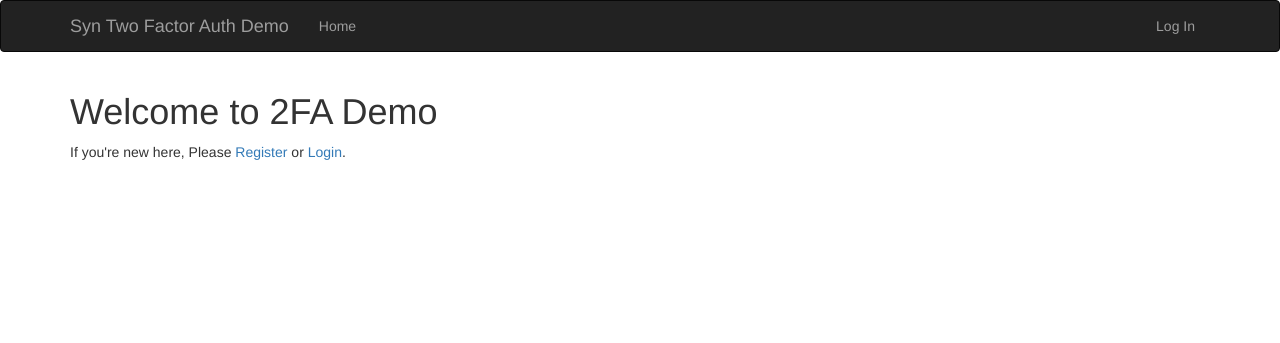
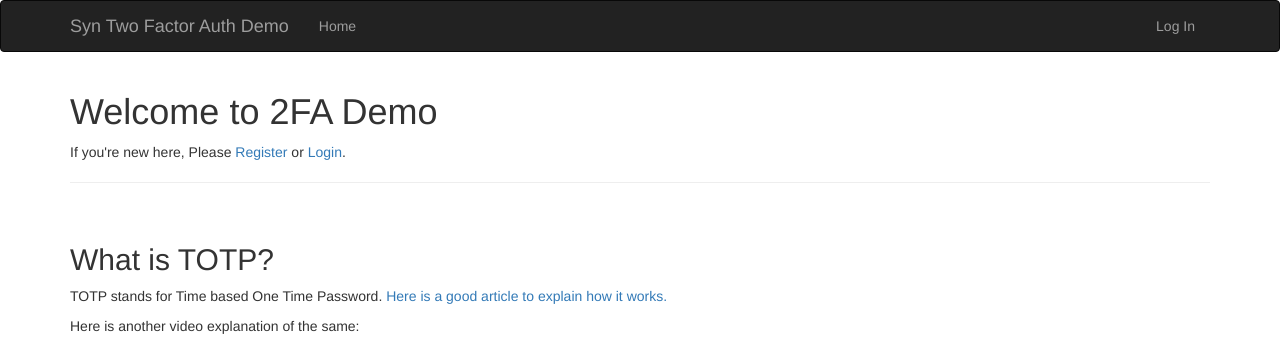
Before and after one commit to raghavsyn/2fa-syn, a Flask app: page / in a window 1280 px wide. Shown: the top 343 px of the page. Run offline with Flask 2, Linux system fonts and the light colour scheme; some libraries are stand-ins or nearby versions.

Commit message:
front page changes

```diff
--- a/templates/index.html
+++ b/templates/index.html
@@ -7,4 +7,15 @@
     <h1>Welcome to 2FA Demo</h1>
     <p>If you're new here, Please <a href="{{ url_for('register') }}">Register</a> or <a href="{{ url_for('login') }}">Login</a>.</p>
     {% endif %}
+    <hr>
+    <br>
+
+    <h2>What is TOTP?</h2>
+    <p>TOTP stands for Time based One Time Password. <a href="https://www.freecodecamp.org/news/how-time-based-one-time-passwords-work-and-why-you-should-use-them-in-your-app-fdd2b9ed43c3/">Here is a good article to explain how it works.</a></p>
+    <p>Here is another video explanation of the same:</p>
+    <iframe width="560" height="315" src="https://www.youtube-nocookie.com/embed/jxxtVzVLm3c" frameborder="0" allow="accelerometer; autoplay; encrypted-media; gyroscope; picture-in-picture" allowfullscreen></iframe>
+    <h2>How to implement it in your project</h2>
+    <p>You can use <a href ="https://github.com/Spomky-Labs/otphp">this library for PHP</a> and <a href="https://github.com/kspearrin/Otp.NET">this library for .NET</a>. This library can generate keys and QR codes for you to embed in the application sign up pages.</p>
+    <p>Other free libraries are avaialble if you use different languages/frameworks.</p>
+
 {% endblock %}
```
